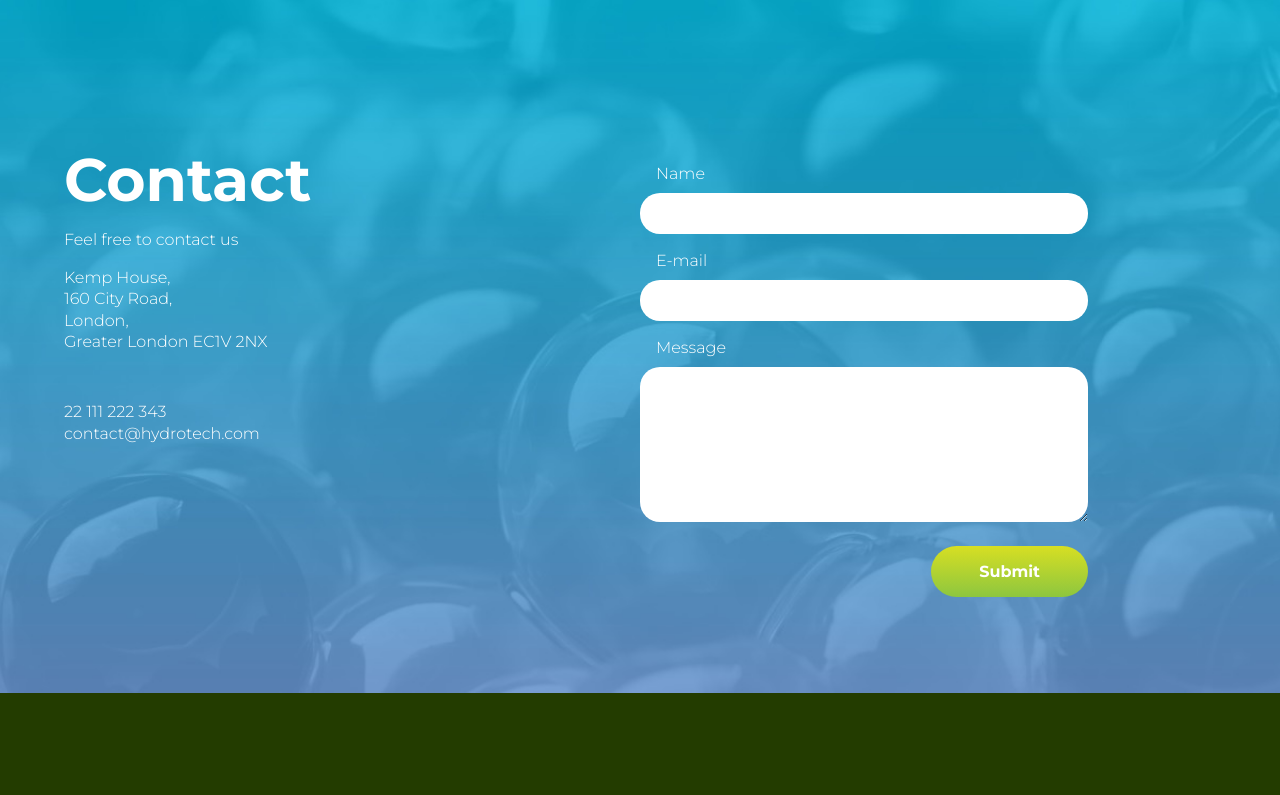
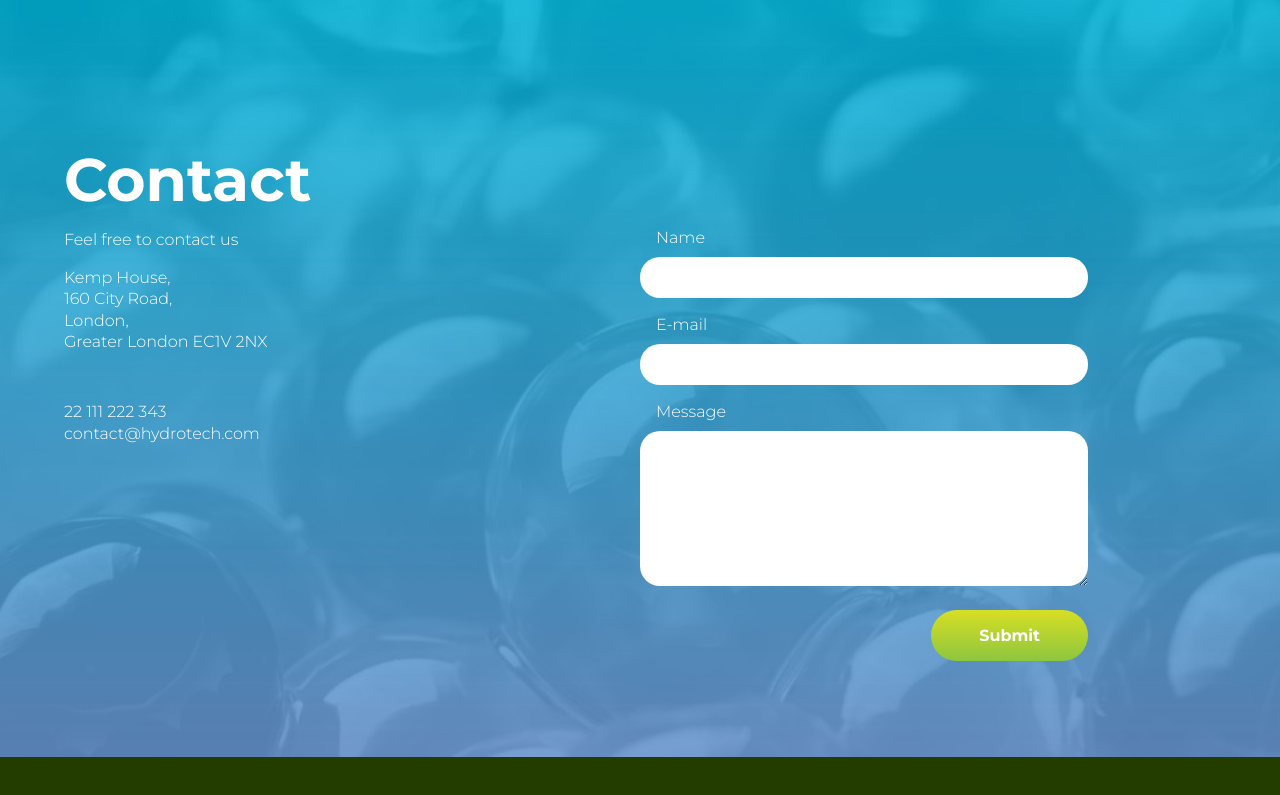
Before and after one commit to emendelski/pl-hydrotech, a website: page index.html in a window 1280 px wide. Shown: the part 3726-4521 px from the top of the page. Drawn offline with nearby package versions, Linux system fonts and the light colour scheme; files that its build step writes are made by us from their sources; files whose address does not match are found by name.

Commit message:
Contact form lower

```diff
--- a/src/scss/main.scss
+++ b/src/scss/main.scss
@@ -224,10 +224,6 @@
     flex: 0 0 50%;
     max-width: 50%;
     margin-top: 4rem;
-
-    @include md {
-      margin-top: 0;
-    }
   }
   &__address {
     font-style: normal;
```
